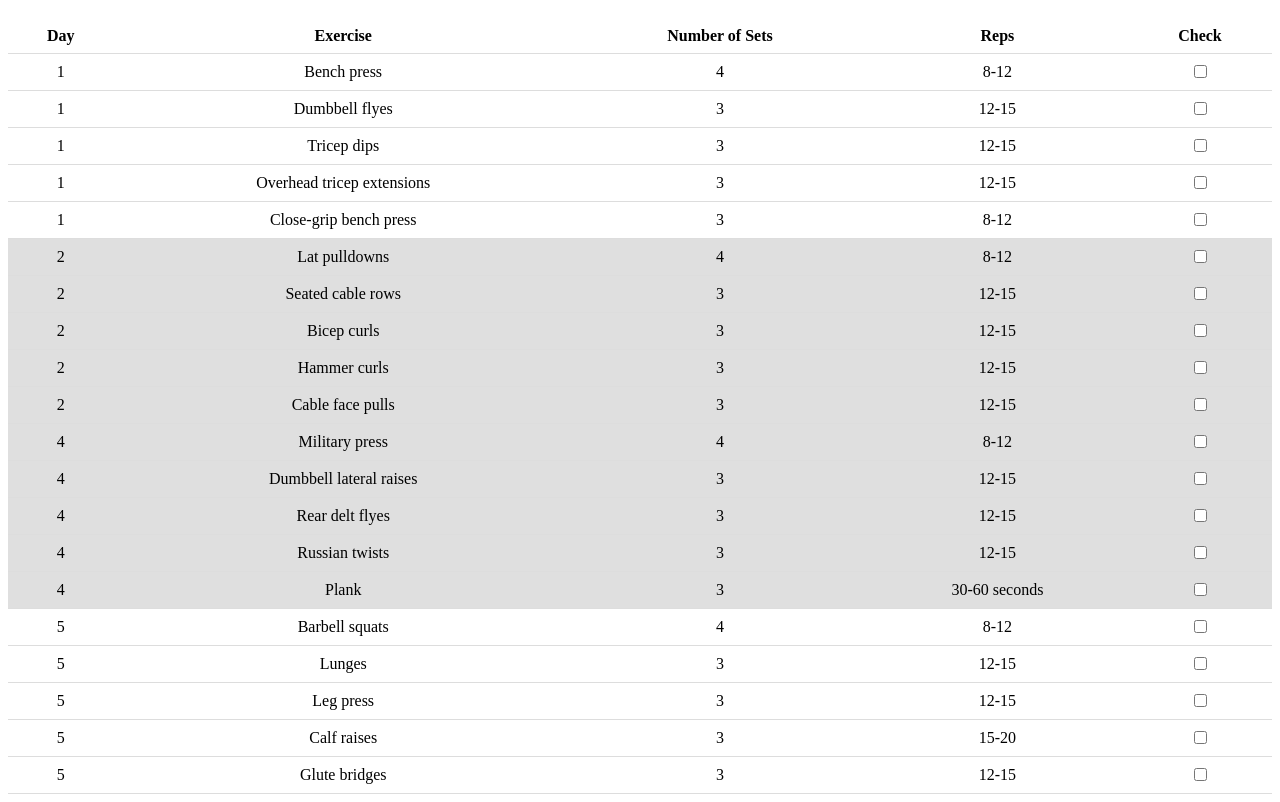
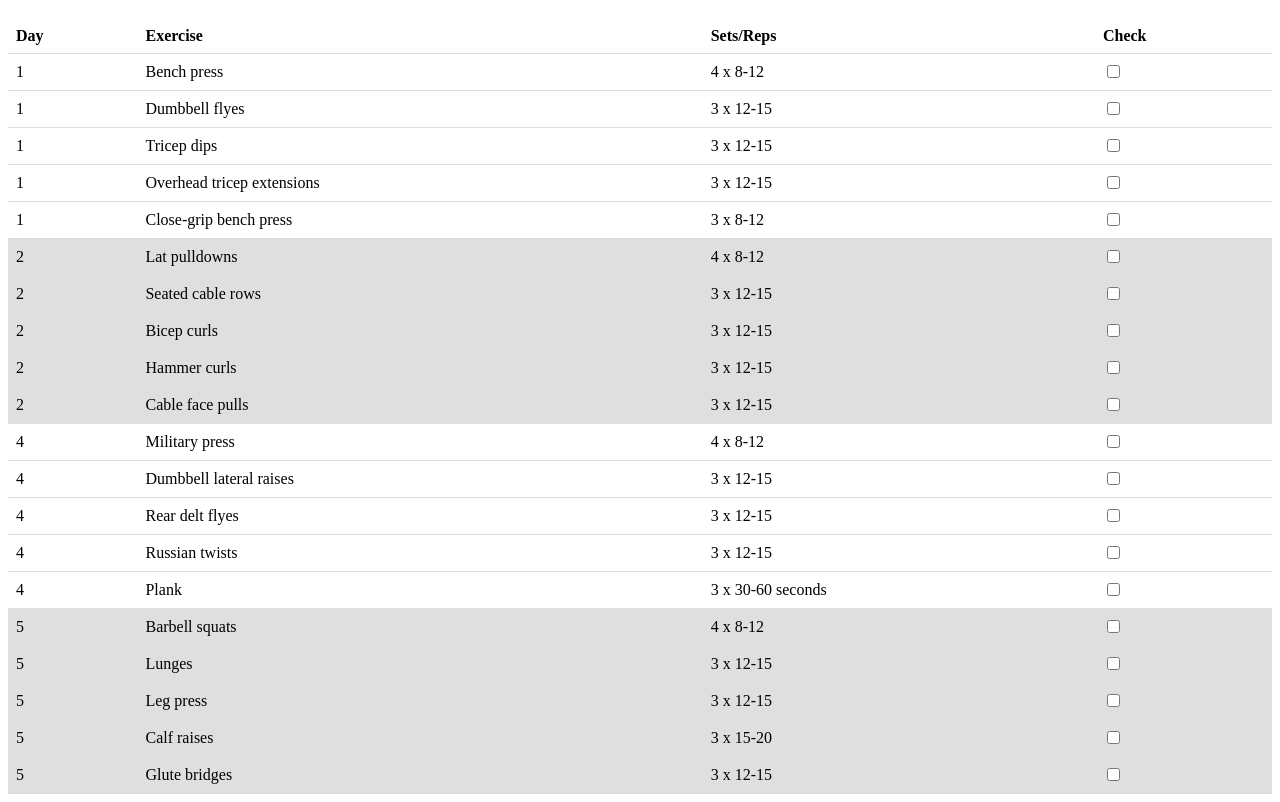
Before and after one commit to JeremyMColegrove/WorkoutPlan, a plain HTML site: page index.html in a window 1280 px wide. Shown: the part 61-863 px from the top of the page. Drawn offline with Linux system fonts and the light colour scheme.

Commit message:
changed formatting

```diff
--- a/index.html
+++ b/index.html
@@ -15,12 +15,12 @@
 		}
 
 		th, td {
-			text-align: center;
+			text-align: left;
 			padding: 8px;
 			border-bottom: 1px solid #ddd;
 		}
 
-		tr:hover {background-color: #f5f5f5;}
+		/* tr:hover {background-color: #c2c2c2;} */
 	</style>
 </head>
 <body>
@@ -33,8 +33,7 @@
                 <tr>
                     <th>Day</th>
                     <th>Exercise</th>
-                    <th>Number of Sets</th>
-                    <th>Reps</th>
+                    <th>Sets/Reps</th>
                     <th>Check</th>
                 </tr>
             </thead>
@@ -57,15 +56,15 @@
 					exerciseCell.textContent = exercise.exercise;
 					row.appendChild(exerciseCell);
 					const setsCell = document.createElement('td');
-					setsCell.textContent = exercise.sets;
+					setsCell.textContent = exercise.sets + " x " + exercise.reps;
 					row.appendChild(setsCell);
-					const repsCell = document.createElement('td');
-					repsCell.textContent = exercise.reps;
-					row.appendChild(repsCell);
+					// const repsCell = document.createElement('td');
+					// repsCell.textContent = exercise.reps;
+					// row.appendChild(repsCell);
 					const checkCell = document.createElement('td');
 					const checkbox = document.createElement('input');
 					checkbox.type = 'checkbox';
-                    if (exercise.day % 2 == 0) {
+                    if (exercise.day == 2 || exercise.day == 5) {
                         row.style.backgroundColor = "#DFDFDF"
                     } else {
                         row.style.backgroundColor = "#FFFF"
```
